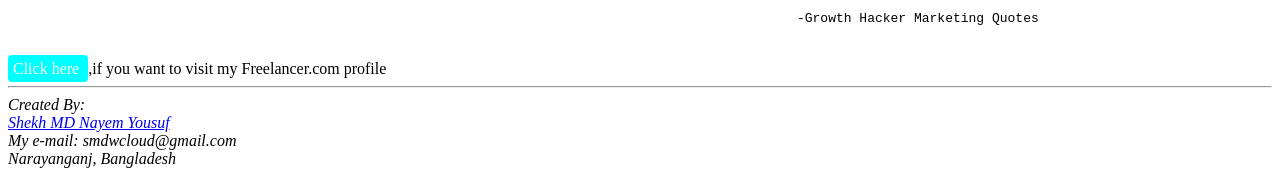
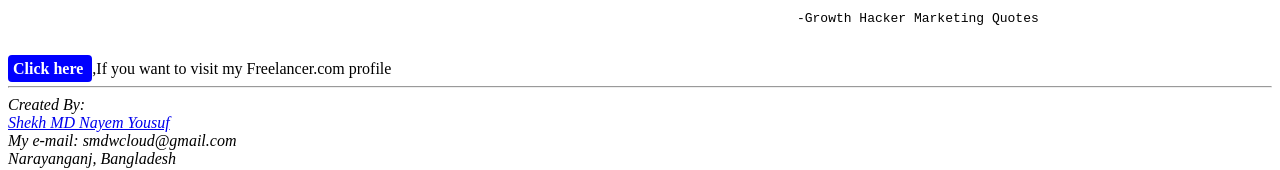
Before and after one commit to smdnayem/SMD_Portfolio, a plain HTML site: page index.html in a window 1280 px wide. Shown: the part 487-657 px from the top of the page. Drawn offline with Linux system fonts and the light colour scheme.

Commit message:
Update index.html

```diff
--- a/index.html
+++ b/index.html
@@ -46,8 +46,8 @@
     </blockquote>
     <br>
     <!--links-->
-    <a href="https://www.freelancer.com/u/smdnayem" style="background-color: aqua; padding: 5px; color:#ffffff; border-radius: 4px; text-decoration: none;" target="_blank">
-        Click here </a> <span>,if you want to visit my Freelancer.com profile</span> <br>
+    <a href="https://www.freelancer.com/u/smdnayem" style="background-color: blue; padding: 5px; color:#ffffff; border-radius: 4px; text-decoration: none; font-weight: bold; font font-family: calibri" target="_blank">
+        Click here </a> <span>,If you want to visit my Freelancer.com profile</span> <br>
 
     <!--footer sation-->
     <hr>
```
